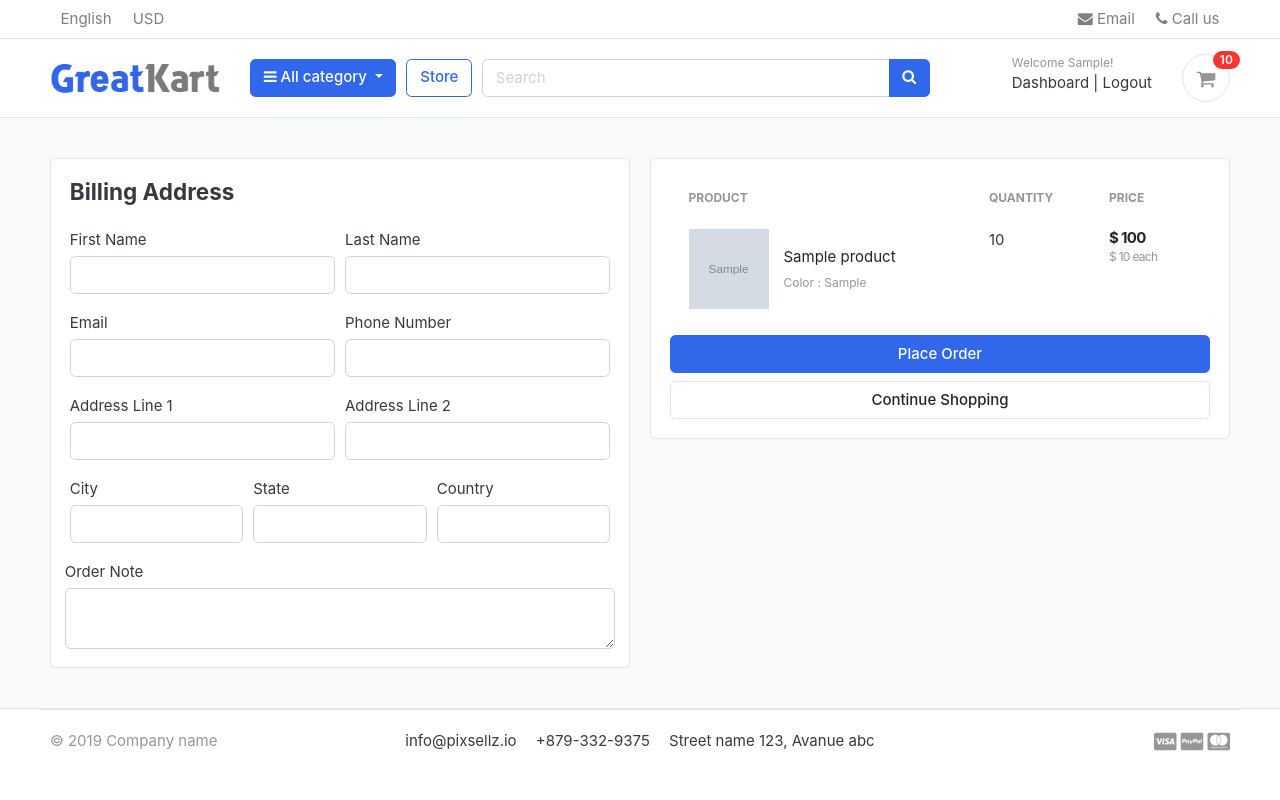
After one commit to renjingxiao/greatkart-django, a Django app: page /cart/checkout/ in a window 1280 px wide. The commit adds this page. Run offline with Django 3.2, Linux system fonts and the light colour scheme; a user stored in the database is signed in; tables that the repository leaves empty hold one stand-in row (values such as "Sample post"); grey boxes marked "Sample" are stand-in pictures; some libraries are stand-ins or nearby versions; some web fonts are replaced.

Commit message:
handled cart and checkout page for the logged in users

```diff
--- a/carts/context_processors.py
+++ b/carts/context_processors.py
@@ -9,7 +9,10 @@ def counter(request):
     else:
         try:
             cart = Cart.objects.filter(cart_id=_cart_id(request))
-            cart_items = CartItem.objects.all().filter(cart=cart[:1])
+            if request.user.is_authenticated:
+                cart_items = CartItem.objects.all().filter(user=request.user)
+            else:
+                cart_items = CartItem.objects.all().filter(cart=cart[:1])
             for cart_item in cart_items:
                 cart_count += cart_item.quantity
         except Cart.DoesNotExist:
--- a/carts/models.py
+++ b/carts/models.py
@@ -1,5 +1,8 @@
 from django.db import models
 from store.models import Product, Variation
+from accounts.models import Account
+
+
 # Create your models here.
 
 class Cart(models.Model):
@@ -11,6 +14,7 @@ class Cart(models.Model):
 
 
 class CartItem(models.Model):
+    user = models.ForeignKey(Account, on_delete=models.CASCADE, null=True)
     product = models.ForeignKey(Product, on_delete=models.CASCADE)
     variations = models.ManyToManyField(Variation, blank=True)
     cart    = models.ForeignKey(Cart, on_delete=models.CASCADE, null=True)
--- a/carts/urls.py
+++ b/carts/urls.py
@@ -6,4 +6,6 @@ urlpatterns = [
     path('add_cart/<int:product_id>/', views.add_cart, name='add_cart'),
     path('remove_cart/<int:product_id>/<int:cart_item_id>/', views.remove_cart, name='remove_cart'),
     path('remove_cart_item/<int:product_id>/<int:cart_item_id>/', views.remove_cart_item, name='remove_cart_item'),
+
+    path('checkout/', views.checkout, name='checkout'),
 ]
--- a/carts/views.py
+++ b/carts/views.py
@@ -2,6 +2,7 @@ from django.shortcuts import render, redirect, get_object_or_404
 from store.models import Product, Variation
 from .models import Cart, CartItem
 from django.core.exceptions import ObjectDoesNotExist
+from django.contrib.auth.decorators import login_required
 
 # Create your views here.
 from django.http import HttpResponse
@@ -13,41 +14,34 @@ def _cart_id(request):
     return cart
 
 def add_cart(request, product_id):
+    current_user = request.user
     product = Product.objects.get(id=product_id) #get the product
-    product_variation = []
-    if request.method == 'POST':
-        for item in request.POST:
-            key = item
-            value = request.POST[key]
+    # If the user is authenticated
+    if current_user.is_authenticated:
+        product_variation = []
+        if request.method == 'POST':
+            for item in request.POST:
+                key = item
+                value = request.POST[key]
 
-            try:
-                variation = Variation.objects.get(product=product, variation_category__iexact=key, variation_value__iexact=value)
-                product_variation.append(variation)
-            except:
-                pass
+                try:
+                    variation = Variation.objects.get(product=product, variation_category__iexact=key, variation_value__iexact=value)
+                    product_variation.append(variation)
+                except:
+                    pass
 
 
+        is_cart_item_exists = CartItem.objects.filter(product=product, user=current_user).exists()
+        if is_cart_item_exists:
+            cart_item = CartItem.objects.filter(product=product, user=current_user)
+            ex_var_list = []
+            id = []
+            for item in cart_item:
+                existing_variation = item.variations.all()
+                ex_var_list.append(list(existing_variation))
+                id.append(item.id)
 
-    # If the user is authenticated
-    try:
-        cart=Cart.objects.get(cart_id=_cart_id(request))
-    except Cart.DoesNotExist:
-        cart=Cart.objects.create(
-            cart_id=_cart_id(request)
-        )
-    cart.save()
-
-    is_cart_item_exists = CartItem.objects.filter(product=product, cart=cart).exists()
-    if is_cart_item_exists:
-        cart_item=CartItem.objects.filter(product=product, cart=cart)
-        ex_var_list = []
-        id = []
-        for item in cart_item:
-            existing_variation = item.variations.all()
-            ex_var_list.append(list(existing_variation))
-            id.append(item.id)
-
-        if product_variation in ex_var_list:
+            if product_variation in ex_var_list:
                 # increase the cart item quantity
                 index = ex_var_list.index(product_variation)
                 item_id = id[index]
@@ -55,31 +49,98 @@ def add_cart(request, product_id):
                 item.quantity += 1
                 item.save()
 
+            else:
+                item = CartItem.objects.create(product=product, quantity=1, user=current_user)
+                if len(product_variation) > 0:
+                    item.variations.clear()
+                    item.variations.add(*product_variation)
+                item.save()
         else:
-            item = CartItem.objects.create(product=product, quantity=1, cart=cart)
+            cart_item = CartItem.objects.create(
+                product = product,
+                quantity = 1,
+                user = current_user,
+            )
             if len(product_variation) > 0:
-                item.variations.clear()
-                item.variations.add(*product_variation)
-            item.save()
+                cart_item.variations.clear()
+                cart_item.variations.add(*product_variation)
+            cart_item.save()
+        return redirect('cart')
+    # If the user is not authenticated
     else:
-        cart_item=CartItem.objects.create(
-            product=product,
-            quantity=1,
-            cart=cart,
-        )
-        if len(product_variation) > 0:
-            cart_item.variations.clear()
-            cart_item.variations.add(*product_variation)
-        cart_item.save()
-    return redirect('cart')
+        product_variation = []
+        if request.method == 'POST':
+            for item in request.POST:
+                key = item
+                value = request.POST[key]
+
+                try:
+                    variation = Variation.objects.get(product=product, variation_category__iexact=key, variation_value__iexact=value)
+                    product_variation.append(variation)
+                except:
+                    pass
+
+
+        try:
+            cart = Cart.objects.get(cart_id=_cart_id(request)) # get the cart using the cart_id present in the session
+        except Cart.DoesNotExist:
+            cart = Cart.objects.create(
+                cart_id = _cart_id(request)
+            )
+        cart.save()
+
+        is_cart_item_exists = CartItem.objects.filter(product=product, cart=cart).exists()
+        if is_cart_item_exists:
+            cart_item = CartItem.objects.filter(product=product, cart=cart)
+            # existing_variations -> database
+            # current variation -> product_variation
+            # item_id -> database
+            ex_var_list = []
+            id = []
+            for item in cart_item:
+                existing_variation = item.variations.all()
+                ex_var_list.append(list(existing_variation))
+                id.append(item.id)
+
+            print(ex_var_list)
+
+            if product_variation in ex_var_list:
+                # increase the cart item quantity
+                index = ex_var_list.index(product_variation)
+                item_id = id[index]
+                item = CartItem.objects.get(product=product, id=item_id)
+                item.quantity += 1
+                item.save()
+
+            else:
+                item = CartItem.objects.create(product=product, quantity=1, cart=cart)
+                if len(product_variation) > 0:
+                    item.variations.clear()
+                    item.variations.add(*product_variation)
+                item.save()
+        else:
+            cart_item = CartItem.objects.create(
+                product = product,
+                quantity = 1,
+                cart = cart,
+            )
+            if len(product_variation) > 0:
+                cart_item.variations.clear()
+                cart_item.variations.add(*product_variation)
+            cart_item.save()
+        return redirect('cart')
 
 def remove_cart(request, product_id, cart_item_id):
-    cart = Cart.objects.get(cart_id=_cart_id(request))
+
     product = get_object_or_404(Product, id=product_id)
     try:
-        cart_item = CartItem.objects.get(product=product, cart=cart, id=cart_item_id)
+        if request.user.is_authenticated:
+            cart_item = CartItem.objects.get(product=product, user=request.user, id=cart_item_id)
+        else:
+            cart = Cart.objects.get(cart_id=_cart_id(request))
+            cart_item = CartItem.objects.get(product=product, cart=cart, id=cart_item_id)
         if cart_item.quantity > 1:
-            cart_item.quantity -=1
+            cart_item.quantity -= 1
             cart_item.save()
         else:
             cart_item.delete()
@@ -88,9 +149,12 @@ def remove_cart(request, product_id, cart_item_id):
     return redirect('cart')
 
 def remove_cart_item(request, product_id, cart_item_id):
-    cart = Cart.objects.get(cart_id=_cart_id(request))
     product = get_object_or_404(Product, id=product_id)
-    cart_item = CartItem.objects.get(product=product, cart=cart, id=cart_item_id)
+    if request.user.is_authenticated:
+        cart_item = CartItem.objects.get(product=product, user=request.user, id=cart_item_id)
+    else:
+        cart = Cart.objects.get(cart_id=_cart_id(request))
+        cart_item = CartItem.objects.get(product=product, cart=cart, id=cart_item_id)
     cart_item.delete()
     return redirect('cart')
 
@@ -98,8 +162,11 @@ def cart(request, total=0, quantity=0, cart_items=None):
     try:
         tax = 0
         grand_total = 0
-        cart = Cart.objects.get(cart_id=_cart_id(request))
-        cart_items = CartItem.objects.filter(cart=cart, is_active=True)
+        if request.user.is_authenticated:
+            cart_items = CartItem.objects.filter(user=request.user, is_active=True)
+        else:
+            cart = Cart.objects.get(cart_id=_cart_id(request))
+            cart_items = CartItem.objects.filter(cart=cart, is_active=True)
         for cart_item in cart_items:
             total += (cart_item.product.price * cart_item.quantity)
             quantity += cart_item.quantity
@@ -116,3 +183,30 @@ def cart(request, total=0, quantity=0, cart_items=None):
         'grand_total': grand_total,
     }
     return render(request, 'store/cart.html', context)
+
+@login_required(login_url='login')
+def checkout(request, total=0, quantity=0, cart_items=None):
+    try:
+        tax = 0
+        grand_total = 0
+        if request.user.is_authenticated:
+            cart_items = CartItem.objects.filter(user=request.user, is_active=True)
+        else:
+            cart = Cart.objects.get(cart_id=_cart_id(request))
+            cart_items = CartItem.objects.filter(cart=cart, is_active=True)
+        for cart_item in cart_items:
+            total += (cart_item.product.price * cart_item.quantity)
+            quantity += cart_item.quantity
+        tax = (2 * total)/100
+        grand_total = total + tax
+    except ObjectDoesNotExist:
+        pass #just ignore
+
+    context = {
+        'total': total,
+        'quantity': quantity,
+        'cart_items': cart_items,
+        'tax'       : tax,
+        'grand_total': grand_total,
+    }
+    return render(request, 'store/checkout.html', context)
--- a/templates/store/cart.html
+++ b/templates/store/cart.html
@@ -102,7 +102,7 @@
                 <p class="text-center mb-3">
                     <img src="{% static './images/misc/payments.png' %}" height="26">
                 </p>
-                <a href="./place-order.html" class="btn btn-primary btn-block"> Checkout </a>
+                <a href="{% url 'checkout' %}" class="btn btn-primary btn-block"> Checkout </a>
                 <a href="{% url 'store' %}" class="btn btn-light btn-block">Continue Shopping</a>
             </div> <!-- card-body.// -->
             </div> <!-- card.// -->
--- /dev/null
+++ b/templates/store/checkout.html
@@ -0,0 +1,140 @@
+{% extends 'base.html' %}
+{% load static %}
+
+{% block content %}
+
+
+<section class="section-content padding-y bg">
+<div class="container">
+
+<!-- ============================ COMPONENT 1 ================================= -->
+
+<div class="row">
+	<aside class="col-lg-6">
+<div class="card">
+  <div class="card-body">
+    <h4 class="card-title mb-4">Billing Address</h4>
+    <form action="#" method="POST">
+      {% csrf_token %}
+      <div class="form-row">
+        <div class="col form-group">
+          <label for="">First Name</label>
+          <input type="text" name="first_name" class="form-control" required>
+        </div>
+        <div class="col form-group">
+          <label for="">Last Name</label>
+          <input type="text" name="last_name" class="form-control" required>
+        </div>
+      </div>
+      <div class="form-row">
+        <div class="col form-group">
+          <label for="">Email</label>
+          <input type="email" name="email" class="form-control" required>
+        </div>
+        <div class="col form-group">
+          <label for="">Phone Number</label>
+          <input type="text" name="phone" class="form-control" required>
+        </div>
+      </div>
+      <div class="form-row">
+        <div class="col form-group">
+          <label for="">Address Line 1</label>
+          <input type="text" name="address_line_1" class="form-control" required>
+        </div>
+        <div class="col form-group">
+          <label for="">Address Line 2</label>
+          <input type="text" name="address_line_2" class="form-control">
+        </div>
+      </div>
+      <div class="form-row">
+        <div class="col form-group">
+          <label for="">City</label>
+          <input type="text" name="city" class="form-control" required>
+        </div>
+        <div class="col form-group">
+          <label for="">State</label>
+          <input type="text" name="state" class="form-control" required>
+        </div>
+        <div class="col form-group">
+          <label for="">Country</label>
+          <input type="text" name="country" class="form-control" required>
+        </div>
+        </div>
+        <div class="form-row">
+          <label for="">Order Note</label>
+          <textarea name="order_note" rows="2" class="form-control"></textarea>
+        </div>
+
+
+  </div>
+</div> <!-- card.// -->
+
+	</aside> <!-- col.// -->
+	<aside class="col-lg-6">
+
+		<div class="card">
+		<div class="card-body">
+      <table class="table table-borderless table-shopping-cart">
+      <thead class="text-muted">
+      <tr class="small text-uppercase">
+        <th scope="col">Product</th>
+        <th scope="col" width="120">Quantity</th>
+        <th scope="col" width="120">Price</th>
+
+      </tr>
+      </thead>
+      <tbody>
+
+      {% for cart_item in cart_items %}
+      <tr>
+      	<td>
+      		<figure class="itemside align-items-center">
+      			<div class="aside"><img src="{{ cart_item.product.images.url }}" class="img-sm"></div>
+      			<figcaption class="info">
+      				<a href="{{ cart_item.product.get_url }}" class="title text-dark">{{ cart_item.product.product_name }}</a>
+      				<p class="text-muted small">
+      					{% if cart_item.variations.all %}
+      						{% for item in cart_item.variations.all %}
+      							{{ item.variation_category | capfirst }} : {{ item.variation_value | capfirst }} <br>
+      						{% endfor %}
+      					{% endif %}
+      				</p>
+      			</figcaption>
+      		</figure>
+      	</td>
+      	<td>
+      		<!-- col.// -->
+      				<label for="">{{cart_item.quantity}}</label>
+      	</td>
+      	<td>
+      		<div class="price-wrap">
+      			<var class="price">$ {{ cart_item.sub_total }}</var>
+      			<small class="text-muted"> $ {{ cart_item.product.price }} each </small>
+      		</div> <!-- price-wrap .// -->
+      	</td>
+
+      </tr>
+      {% endfor %}
+
+      </tbody>
+      </table>
+
+      <button type="submit" name="submit" class="btn btn-primary btn-block">Place Order</button>
+			<a href="{% url 'store' %}" class="btn btn-light btn-block">Continue Shopping</a>
+      </form>
+		</div> <!-- card-body.// -->
+		</div> <!-- card.// -->
+
+
+</aside> <!-- col.// -->
+
+
+</div> <!-- row.// -->
+
+<!-- ============================ COMPONENT 1 END .// ================================= -->
+
+</div> <!-- container .//  -->
+</section>
+<!-- ========================= SECTION CONTENT END// ========================= -->
+
+{% endblock %}
```
Also changed, not shown: accounts/views.py (+50 -4 lines), carts/migrations/0003_cartitem_user.py (added).
